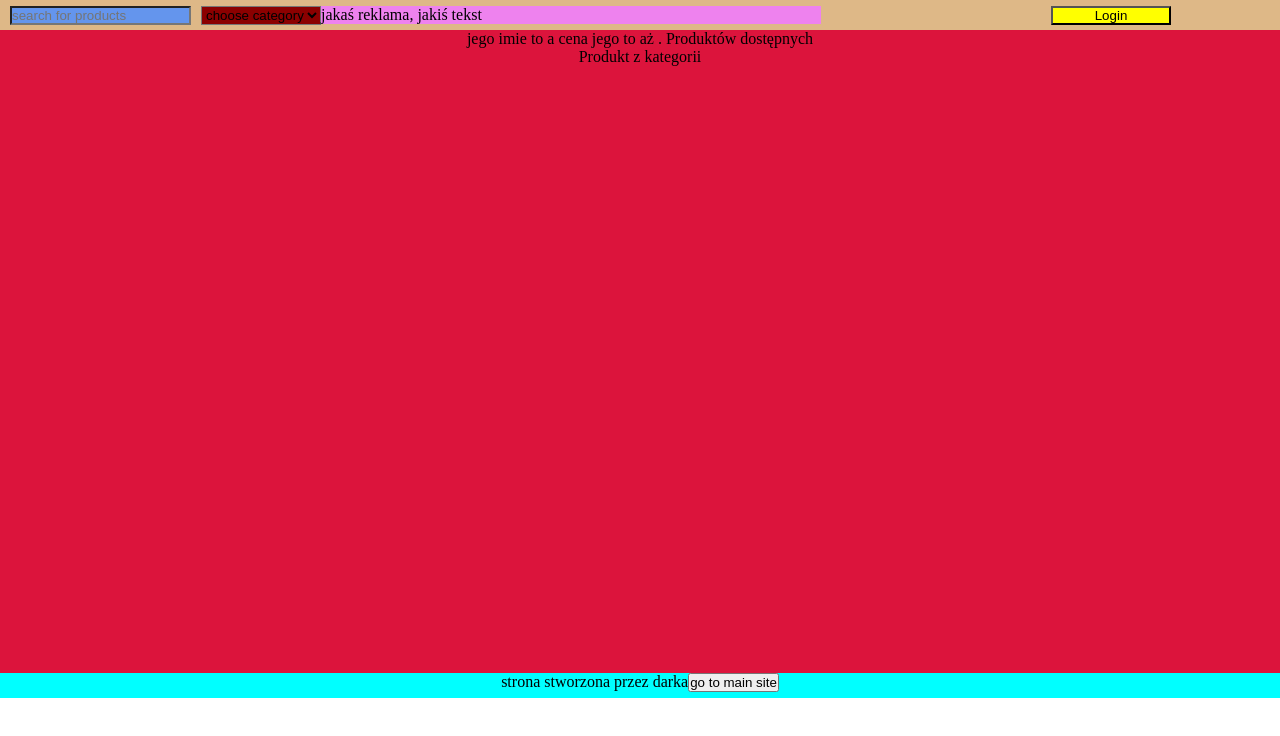
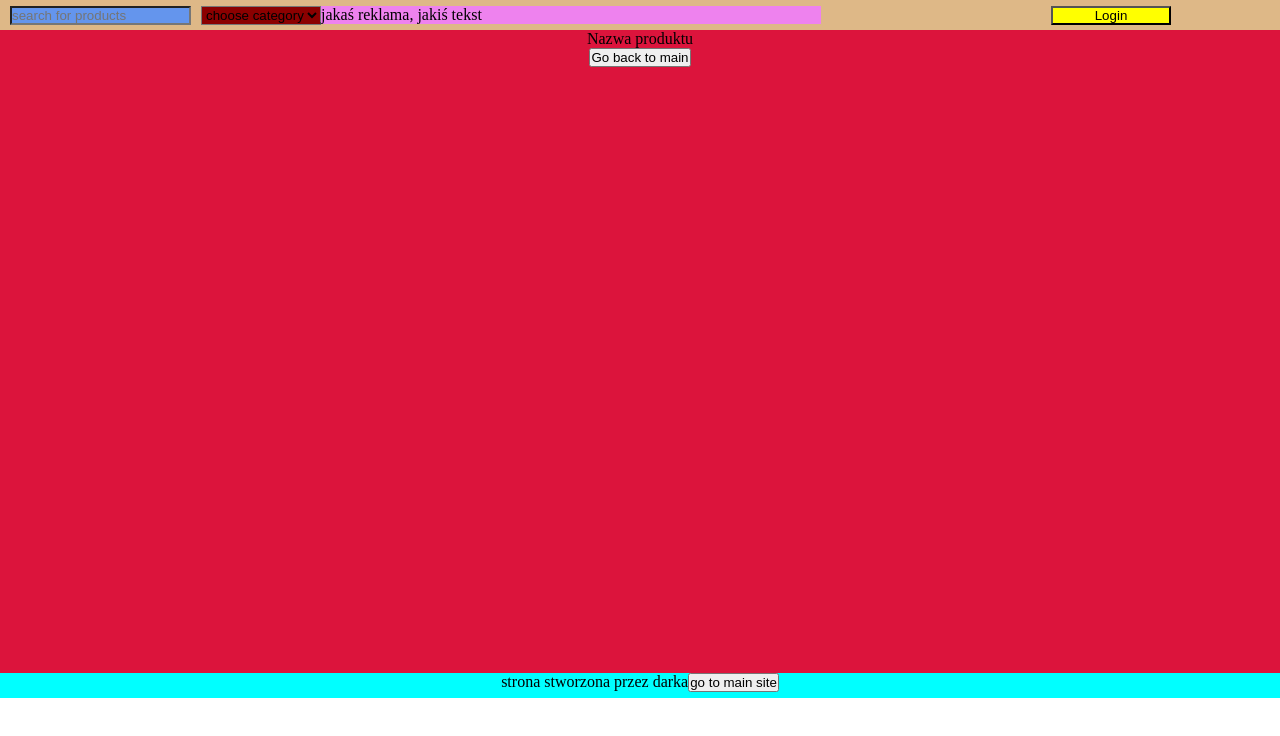
Before and after one commit to DariuszNitkowski/React, a React (Create React App) app: page /singleproduct in a window 1280 px wide. Shown: the top 736 px of the page. Built offline with nearby package versions, Linux system fonts and the light colour scheme.

Commit message:
exporting objects to diffrent components, visual improvment

```diff
--- a/src/App.css
+++ b/src/App.css
@@ -196,6 +196,9 @@ a :visited{
 .basketBtn button{
     padding:10px;
 }
+.basketProdBtn button{
+    padding:10px;
+}
 
 #payBtn{
     padding: 20px;
@@ -260,3 +263,6 @@ Link{
 #myOffers{
     transform: translateY(50px)
 }
+
+
+/* singleProduct, spName, spImage, spDescription, spVol, spPrice, spBuyBtn, spBack */
--- a/src/App.js
+++ b/src/App.js
@@ -31,7 +31,7 @@ function App() {
     own: []})
 
 
-  const passData=(object)=>{
+  const passData=(...object)=>{
     passedObject=object
   }
   // do zrobienia:
@@ -41,9 +41,10 @@ function App() {
   //wsadzanie zdjec a potem refaktoryzacja kodu zeby były widoczne na stronie i wynikach i wogóle
   //ostylowanie
 
-  //do zbadania
+  //do zbadania:
   // w routach w backendzie jakies przesyłanie błedów zeby było lepiej niz console log! musi byc komunikacja
-  //nowy komponent single product wiec link z basketa zeby otworzyc dany produkt ale tez z sella
+  // do poprawienia:
+  // w sell zeby wyswietlało od razu moje oferty bez przycisku pokaz selle
   console.log("w głównym")
   return (
     <>
@@ -58,7 +59,7 @@ function App() {
         <Route path="/basket" render={props=>(<Basket {...props} userState={userState} setUserState={setUserState} passData={passData}/>)}/>
         <Route path="/payment" render={props=>(<Payment userState={userState}/>)}/>
         <Route path="/user" render={props=>(<User userState={userState}/>)}/>
-        <Route path="/editproduct" render={props=>(<ProductEdit passedObject={passedObject} userState={userState}/>)}/>
+        <Route path="/editproduct" render={props=>(<ProductEdit userState={userState} passedObject={passedObject}/>)}/>
         <Route path="/singleproduct" render={props=>(<DisplayProduct userState={userState} passedObject={passedObject}/>)}/>
         <Route path="/" component={Footer}/>
 
--- a/src/Components/HeaderComponents/Basket.js
+++ b/src/Components/HeaderComponents/Basket.js
@@ -7,8 +7,15 @@ const Basket = (props) => {
     const [message, setMessage]=useState("")
     const {logged, shoppingList, email}=props.userState
 
+
+    const showSingleProduct=(product)=>{
+        props.passData(product, "basket")
+            // {data: product, from: "basket"})
+        props.history.push({pathname:"/singleproduct"})
+    }
+
     const handleDelte=(idDel, volDel, index)=>{
-        let volToDelete=(shoppingList.find(item=>item.id==idDel)).vol
+        let volToDelete=(shoppingList.find(item=>item._id==idDel)).vol
         let newProductData={id: idDel, vol: volToDelete}
         axios
         .post("http://localhost:5000/product/changevol", newProductData)
@@ -39,10 +46,11 @@ const Basket = (props) => {
             {logged?<>{shoppingList.length!==0?<>
             <div id="pageMsg">Items in your basket</div>
             <table id="basketTable">
-                <thead><tr><th>Name</th><th>Quantity</th><th>Price</th><th>Delete</th></tr></thead>
+                <thead><tr><th>Name</th><th>Quantity</th><th>Price</th><th>Delete</th><th>Display this product</th></tr></thead>
                 <tbody>{shoppingList.map((item, index)=><tr key={index}><td className="basketName">{item.name}</td><td className="basketVol">{item.vol}</td>
                 <td className="basketPrice">{item.price} PLN</td><td className="basketBtn">
-                <button onClick={()=>handleDelte(item.id, item.vol, index)}>Delete</button></td></tr>)}</tbody>
+                <button onClick={()=>handleDelte(item._id, item.vol, index)}>Delete</button></td>
+                <td className="basketProdBtn"><button onClick={()=>showSingleProduct(item)}>Show</button></td></tr>)}</tbody>
                 </table><div><button id="payBtn" onClick={handlePay}>Pay for items</button></div></>:
                 <div id="pageMsg">No items in your basket</div>}</>:<div id="pageMsg">You need to log in</div>}
     </div></>
--- a/src/Components/HeaderComponents/DisplayProduct.js
+++ b/src/Components/HeaderComponents/DisplayProduct.js
@@ -1,20 +1,35 @@
 import React, {useState} from 'react';
+import {withRouter} from "react-router"
 
-const DisplayProduct = (props) => {
+let name, description, vol, price, image, gotFrom=""
+const DisplayProduct = (match) => {
+
+    let passedData=match.passedObject
+    if (passedData.length>0){
+        name=passedData[0].name
+        description=passedData[0].description
+        vol=passedData[0].vol
+        price=passedData[0].price
+        image=passedData[0].image
+        gotFrom=passedData[1]}
 
     const [message, setMessage]=useState("")
-    const {logged}=props.userState
-    const{_id, name, description, vol, price, category, image}=props.passedObject
-
+    const {logged}=match.userState
 
     return ( <>
         <div id="userMsg">{message}</div>
         <div id="body">
-            <div>jego imie to{name} a cena jego to aż {price}. Produktów dostępnych {vol}</div>
-            <div>Produkt z kategorii {category}</div>
+            <div id="singleProduct">
+            <div id="spName">Nazwa produktu {name}</div>
+            <div id="spImage">{image}</div>
+            <div id="spDescription">{description}</div>
+            {gotFrom=="" && logged?<><div id="spVol"><input type="number" min={vol}/></div><div id="spPrice">{price}</div>
+            <div id="spBuyBtn"><button>Buy</button></div></>:null}
+            <div id="spBack"><button onClick={()=>match.history.push({pathname: `/${gotFrom}`})}>Go back to{gotFrom==""?" main":` ${gotFrom}`}</button></div>
+        </div>
         </div>
      </>
      );
 }
 
-export default DisplayProduct;
+export default withRouter(DisplayProduct);
--- a/src/Components/HeaderComponents/OffersBody.js
+++ b/src/Components/HeaderComponents/OffersBody.js
@@ -24,7 +24,7 @@ const OffersBody = (match) => {
 
     const showSingleProduct=(id)=>{
         let productChosen=products.find((item)=>item._id==id)
-        match.passData(productChosen)
+        match.passData(productChosen, "")
         match.history.push({pathname:"/singleproduct"})
     }
 
@@ -44,7 +44,7 @@ const OffersBody = (match) => {
             .post("http://localhost:5000/product/changevol", newProductData)
             .then(()=>{
                 let oldShoppingList=shoppingList
-                let newProductBought={id: id, name: name, vol: itemBought[id], price: price}
+                let newProductBought={_id: id, name: name, vol: itemBought[id], price: price}
                 let newShoppingList=[...oldShoppingList, newProductBought]
                 axios
                 .post("http://localhost:5000/user/updateShopList", {user: email, shopList: newShoppingList})
@@ -72,12 +72,14 @@ const OffersBody = (match) => {
         <div id="body">
             <div id="products">
 
-            {products.map((item=>item.vol!=0?<div className="row" key={item._id}><Link to="/singleproduct" onClick={()=>showSingleProduct(item._id)}><div className="tableName">{item.name}</div><div className="tableDescr">
+            {products.map((item=>item.vol!=0?<div className="row" key={item._id}><Link to="/singleproduct" onClick={()=>showSingleProduct(item._id)}>
+            <div className="tableName">{item.name}</div><div className="tableDescr">
             {item.description}</div><div className="tableImg"><img src={item.image} className="productImageMedium"/></div>
-            <div className="tablePrice">{item.price} PLN</div></Link><div className="tableVol"><input type="number" name={item._id} onChange={handleBidChange} placeholder="?" min={1} max={item.vol} maxLength={6}/></div>
-            {logged?<div className="tableBuy"><button className="buyBtn" onClick={()=>handleBuy(item._id, item.name, item.price)}>Buy</button></div>:null}</div>
-            :null))}
-            </div>
+            <div className="tablePrice">{item.price} PLN</div></Link>
+            {logged?<><div className="tableVol"><input type="number" name={item._id} onChange={handleBidChange} placeholder="?"
+            min={1} max={item.vol} maxLength={6}/></div><div className="tableBuy">
+            <button className="buyBtn" onClick={()=>handleBuy(item._id, item.name, item.price)}>Buy</button></div></>:null}
+            </div>:null))}</div>
             {true?<button onClick={showProducts}>Show products</button>:null}
             <button onClick={showSingleProduct}>go to single product page</button>
         </div></>
--- a/src/Components/HeaderComponents/ProductEdit.js
+++ b/src/Components/HeaderComponents/ProductEdit.js
@@ -3,15 +3,17 @@ import {withRouter} from "react-router"
 import axios from 'axios';
 
 const ProductEdit = (match) => {
+    let passedData=match.passedObject
+    console.log(passedData.length>0, passedData)
     const logged=match.userState.logged
     const [message, setMessage]=useState("")
     const [editedProduct, setEditedProduct]=useState({
-        id: match.passedObject._id,
-        name: match.passedObject.name,
-        vol: match.passedObject.vol,
-        description: match.passedObject.description,
-        category: match.passedObject.category,
-        price: match.passedObject.price
+        id: passedData.length>0?passedData[0]._id:null,
+        name: passedData.length>0?match.passedObject[0].name:null,
+        vol: passedData.length>0?passedData[0].vol:null,
+        description: passedData.length>0?passedData[0].description:null,
+        category: passedData.length>0?passedData[0].category: null,
+        price: passedData.length>0?passedData[0].price:null
     })
     const {id, name, vol, description, category, price}=editedProduct
 
--- a/src/Components/HeaderComponents/Sell.js
+++ b/src/Components/HeaderComponents/Sell.js
@@ -23,18 +23,26 @@ const Sell = (props) => {
         })
         .catch(err=>console.log("jakis błąd"))
     }
-    const handleEdit=(id)=>{
-        let editedProduct=myProducts.find(ele=>ele._id===id)
-        props.passData(editedProduct)
+    const handleEdit=(product)=>{
+        // let editedProduct=myProducts.find(ele=>ele._id===id)
+        props.passData(product)
         props.history.push({pathname:"/editproduct"})
+    }
+
+    const showSingleProduct=(product)=>{
+        props.passData(product, "sell")
+        props.history.push({pathname:"/singleproduct"})
+
     }
     console.log("jestem w sell")
 
     return (
         <div id="body">
             <div>{myProducts.length>0?<ul>{myProducts.map(item=><li key={item._id}>{item.name}{item.price}
-            <button onClick={()=>handleEdit(item._id)}>Edit</button>
-            <button onClick={()=>handleDelete(item._id)}>Delete</button></li>)}</ul>:null}</div>
+            <button onClick={()=>handleEdit(item)}>Edit</button>
+            <button onClick={()=>handleDelete(item._id)}>Delete</button>
+            <button onClick={()=>showSingleProduct(item)}>Display this offer</button>
+            </li>)}</ul>:null}</div>
 
             {logged?<>
                 <button onClick={showSell}>Show your sell offers</button>
```
